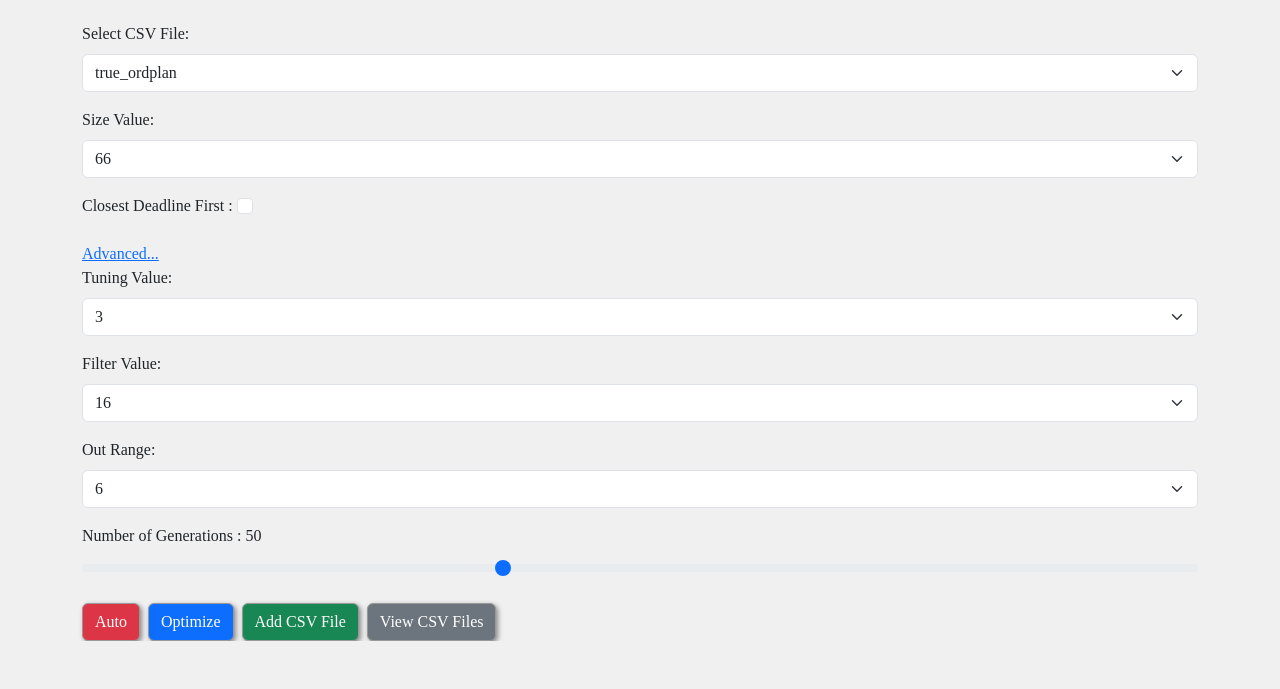
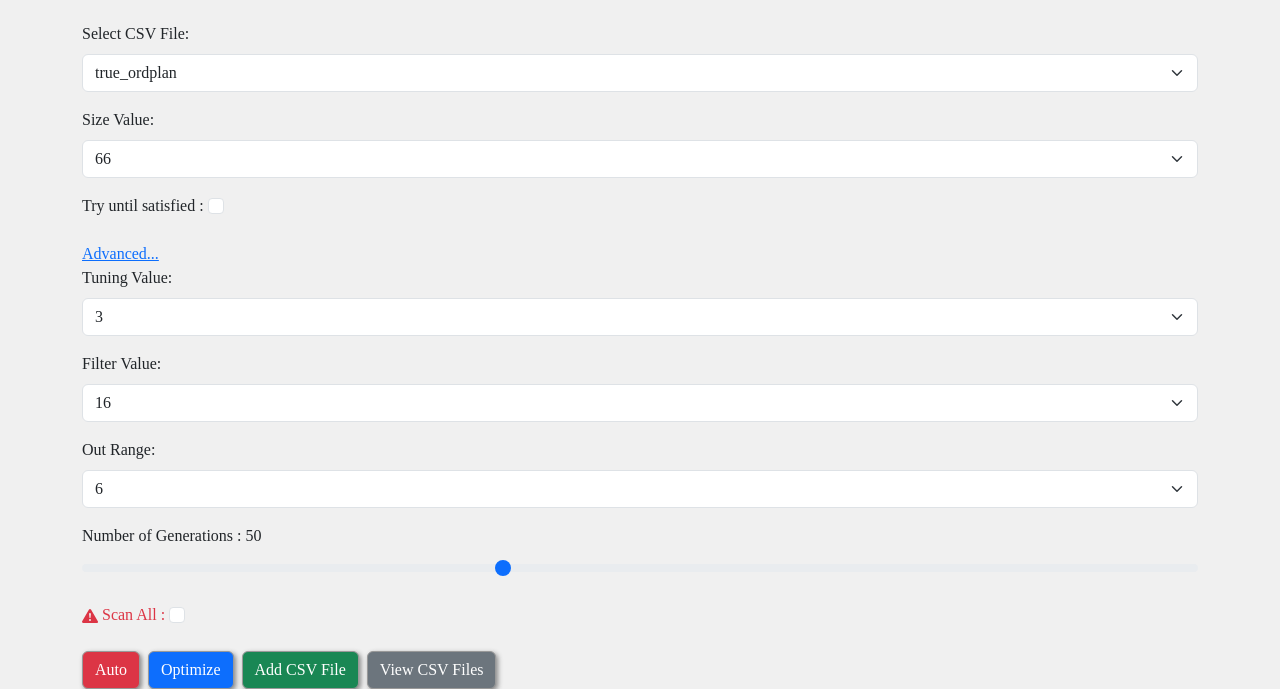
Before and after one commit to ppaauuoo/paper_cutting_project, a Django app: page / in a window 1280 px wide, after a click on "Advanced...". Shown: the part 174-863 px from the top of the page. Before the commit the page ends 815 px from the top, so only its background shows below. Run offline with Django 4.2, Linux system fonts and the light colour scheme; a user stored in the database is signed in; data comes from the database, SQL or seed files in the repository.

Commit message:
feat(UI): tweaks UI to be more intuitive and more user-friendly

```diff
--- a/order_optimization/templates/optimize.html
+++ b/order_optimization/templates/optimize.html
@@ -41,9 +41,10 @@
             </select>
         </div>
         <div class="form-group mb-3">
-            <label for="deadline_toggle" class="form-label">Closest Deadline First :</label>
-            <input type="checkbox" id="deadline_toggle" name="deadline_toggle" class="form-check-input" value="true" {% if request.POST.deadline_toggle != "true" %}{% else %}checked{% endif %}>
+            <label for="satisfied" class="form-label">Try until satisfied :</label>
+            <input type="checkbox" id="satisfied" name="satisfied" class="form-check-input" value="true" {% if request.POST.satisfied == "true" %}checked{% endif %}>
         </div>
+
         <a href="#advanced" data-bs-toggle="collapse" id="advanced-tab">Advanced...</a>
 
         <!-- Advanced Collapsed -->
@@ -76,6 +77,16 @@
                 <label for="num_generations" class="form-label">Number of Generations :</label>
                 <output for="num_generations" id="slider_output"></output>
                 <input type="range" id="num_generations" name="num_generations" min="20" max="100" value="50" class="form-range" required>
+            </div>
+            <div class="form-group mb-3">
+                <span class="text-danger">
+                    <svg xmlns="http://www.w3.org/2000/svg" width="16" height="16" fill="currentColor" class="bi bi-exclamation-triangle-fill" viewBox="0 0 16 16">
+                        <path d="M8.982 1.566a1.13 1.13 0 0 0-1.96 0L.165 13.233c-.457.778.091 1.767.98 1.767h13.713c.889 0 1.438-.99.98-1.767L8.982 1.566zM8 5c.535 0 .954.462.9.995l-.35 3.507a.552.552 0 0 1-1.1 0L7.1 5.995A.905.905 0 0 1 8 5zm.002 6a1 1 0 1 1 0 2 1 1 0 0 1 0-2z"/>
+                    </svg>
+                    <label for="deadline_toggle" class="form-label">Scan All :</label>
+                </span>
+
+                <input type="checkbox" id="deadline_toggle" name="deadline_toggle" class="form-check-input" value="true" {% if request.POST.deadline_toggle == "true" %}checked{% endif %}>
             </div>
         </div>
 
@@ -176,7 +187,9 @@
             </tbody>
         </table>
     </div>
-    <div class="mt-3">
+    <div class="mt-3 row">
+        <div class="col-md-6">
+            <p><strong>Roll Size:</strong> {{ results.roll }}</p>
             <p><strong>First Order:</strong> {{ results.init_order_number }}</p>
             <p><strong>Second Order:</strong>
                 {% with last_output=results.output|last %}
@@ -187,9 +200,9 @@
                         </svg> {{ results.foll_order_number }}
                         <form method="post" onsubmit="document.getElementById('commonBtn').classList.add('disabled'); document.getElementById('commonBtn').querySelector('.spinner-border').classList.remove('d-none'); document.getElementById('overlay').style.display = 'flex'; document.body.style.overflow = 'hidden';">
                             {% csrf_token %}
-                        <button type="submit" name="common_order" class="btn btn-primary" id="commonBtn">
+                            <button type="submit" name="common_order" class="btn btn-primary btn-sm" id="commonBtn">
                                 <span class="spinner-border spinner-border-sm d-none" role="status" aria-hidden="true"></span>
-                            <span class="btn-text">Find Common</span>
+                                <span class="btn-text">Find Filler</span>
                             </button>
                         </form>
                     </span>
@@ -198,7 +211,9 @@
                     {% endif %}
                 {% endwith %}
             </p>
-        <p><strong>Roll Size:</strong> {{ results.roll }}</p>
+
+        </div>
+        <div class="col-md-6">
             <p><strong>Used:</strong> {{ results.fitness }}</p>
             <p><strong>Trim:</strong>
                 {% if results.trim > 3.10 %}
@@ -206,19 +221,19 @@
                         <svg xmlns="http://www.w3.org/2000/svg" width="16" height="16" fill="currentColor" class="bi bi-exclamation-triangle-fill" viewBox="0 0 16 16">
                             <path d="M8.982 1.566a1.13 1.13 0 0 0-1.96 0L.165 13.233c-.457.778.091 1.767.98 1.767h13.713c.889 0 1.438-.99.98-1.767L8.982 1.566zM8 5c.535 0 .954.462.9.995l-.35 3.507a.552.552 0 0 1-1.1 0L7.1 5.995A.905.905 0 0 1 8 5zm.002 6a1 1 0 1 1 0 2 1 1 0 0 1 0-2z"/>
                         </svg> {{ results.trim }}
-                    <form method="post" onsubmit="document.getElementById('commonBtn').classList.add('disabled'); document.getElementById('commonBtn').querySelector('.spinner-border').classList.remove('d-none'); document.getElementById('overlay').style.display = 'flex'; document.body.style.overflow = 'hidden';">
+                        <form method="post" onsubmit="document.getElementById('commonTrimBtn').classList.add('disabled'); document.getElementById('commonTrimBtn').querySelector('.spinner-border').classList.remove('d-none'); document.getElementById('overlay').style.display = 'flex'; document.body.style.overflow = 'hidden';">
                             {% csrf_token %}
-                        <button type="submit" name="common_trim" class="btn btn-primary" id="commonBtn">
+                            <button type="submit" name="common_trim" class="btn btn-primary btn-sm" id="commonTrimBtn">
                                 <span class="spinner-border spinner-border-sm d-none" role="status" aria-hidden="true"></span>
                                 <span class="btn-text">Find Common</span>
                             </button>
                         </form>
-
                     </span>
                 {% else %}
                     {{ results.trim }}
                 {% endif %}
             </p>
+        </div>
     </div>
     {% endif %}
 {% endblock %}
```
Lines whose indentation alone changed are shown as unchanged.
